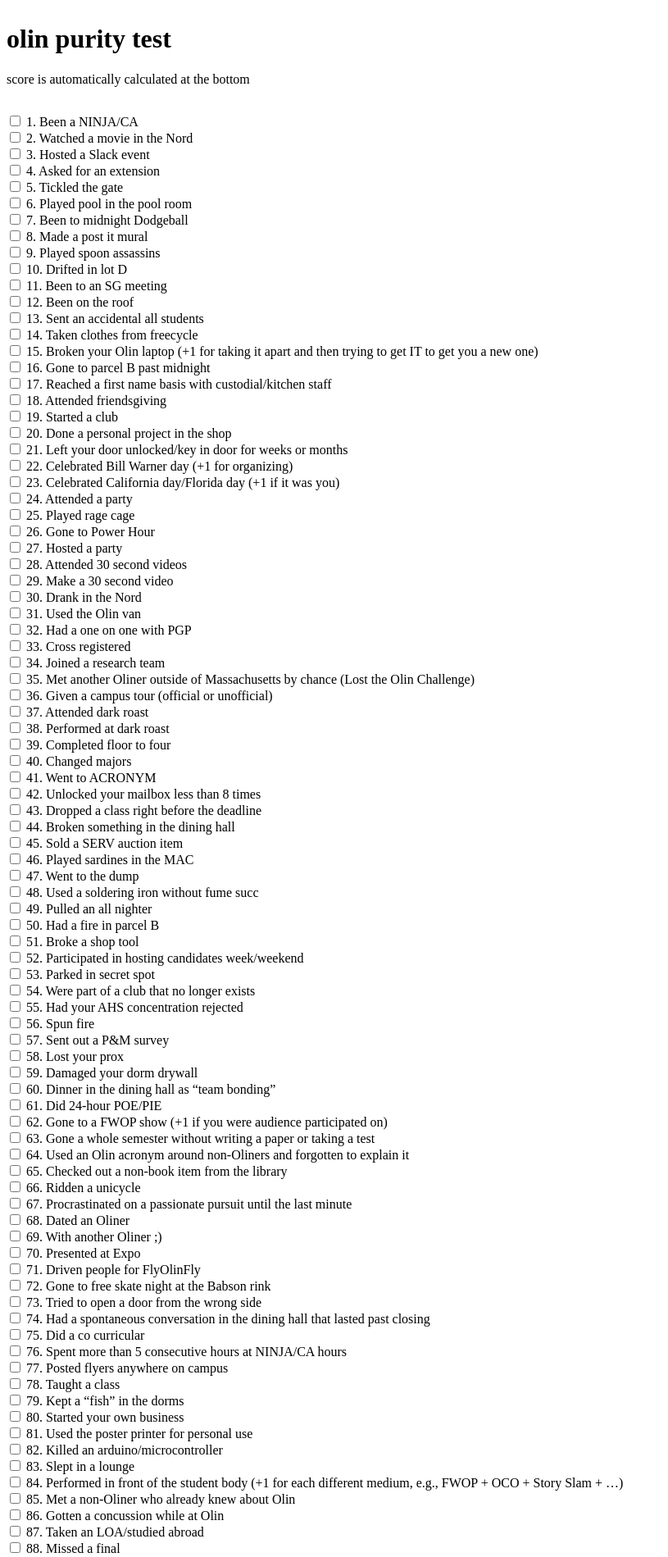
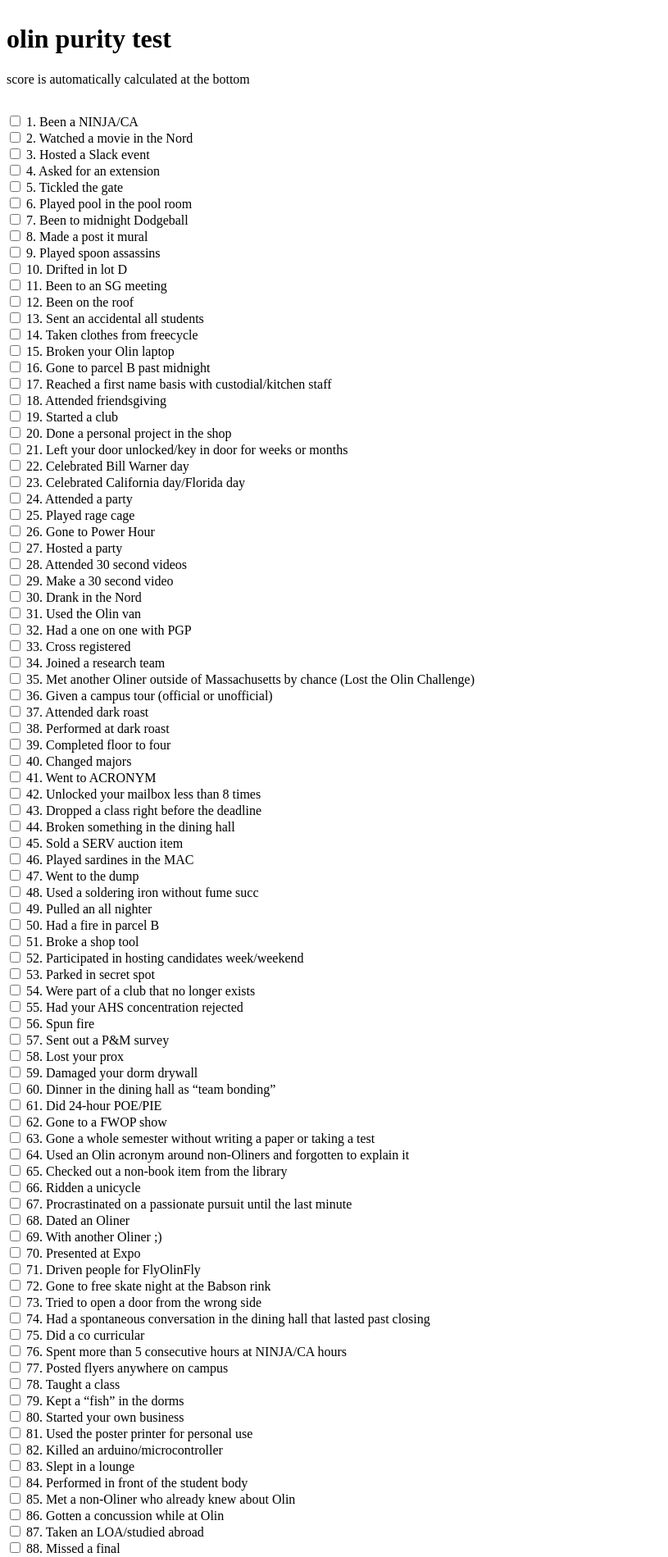
Before and after one commit to metalcupcake5/olin-purity-test, a SvelteKit app: page / in a window 1280 px wide. Shown: the top 1899 px of the page at 82% size, without its empty margins (0-815 px from the left). Built offline with nearby package versions, Linux system fonts and the light colour scheme; no server answers.

Commit message:
remove +1 points

```diff
--- a/src/lib/data.json
+++ b/src/lib/data.json
@@ -13,15 +13,15 @@
     "12. Been on the roof",
     "13. Sent an accidental all students",
     "14. Taken clothes from freecycle",
-    "15. Broken your Olin laptop (+1 for taking it apart and then trying to get IT to get you a new one)",
+    "15. Broken your Olin laptop",
     "16. Gone to parcel B past midnight",
     "17. Reached a first name basis with custodial/kitchen staff",
     "18. Attended friendsgiving",
     "19. Started a club",
     "20. Done a personal project in the shop",
     "21. Left your door unlocked/key in door for weeks or months",
-    "22. Celebrated Bill Warner day (+1 for organizing)",
-    "23. Celebrated California day/Florida day (+1 if it was you)",
+    "22. Celebrated Bill Warner day",
+    "23. Celebrated California day/Florida day",
     "24. Attended a party",
     "25. Played rage cage",
     "26. Gone to Power Hour",
@@ -60,7 +60,7 @@
     "59. Damaged your dorm drywall",
     "60. Dinner in the dining hall as “team bonding”",
     "61. Did 24-hour POE/PIE",
-    "62. Gone to a FWOP show (+1 if you were audience participated on) ",
+    "62. Gone to a FWOP show",
     "63. Gone a whole semester without writing a paper or taking a test",
     "64. Used an Olin acronym around non-Oliners and forgotten to explain it",
     "65. Checked out a non-book item from the library",
@@ -82,7 +82,7 @@
     "81. Used the poster printer for personal use",
     "82. Killed an arduino/microcontroller",
     "83. Slept in a lounge",
-    "84. Performed in front of the student body (+1 for each different medium, e.g., FWOP + OCO + Story Slam + …)",
+    "84. Performed in front of the student body",
     "85. Met a non-Oliner who already knew about Olin",
     "86. Gotten a concussion while at Olin",
     "87. Taken an LOA/studied abroad",
--- a/src/routes/+page.svelte
+++ b/src/routes/+page.svelte
@@ -52,7 +52,7 @@
 	<footer>
 		questions taken from <a href="https://franklyspeakingnews.com/2022/03/the-olin-purity-test/">
 			https://franklyspeakingnews.com/2022/03/the-olin-purity-test/
-		</a>
+		</a>, slightly modified to remove bonus points due to technical reasons ( i am stupid)
 		<br />
 		site source:
 		<a href="https://github.com/metalcupcake5/olin-purity-test">
```
